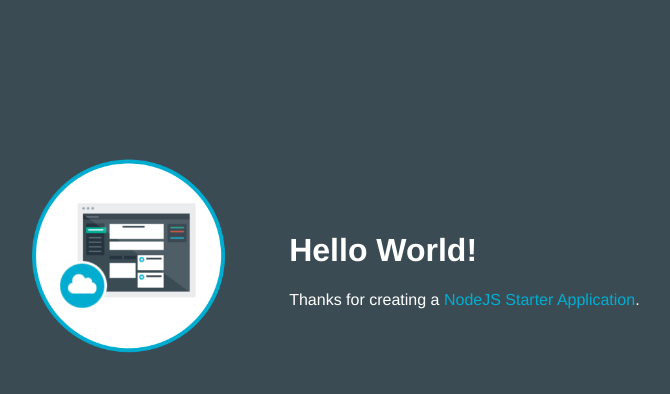
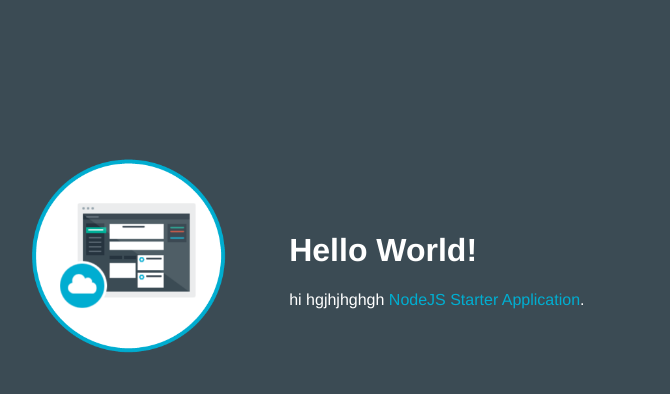
Before and after one commit to soubhat3/Souvik14, a website: page public/index.html in a window 1280 px wide. Shown: the whole page, without its empty margins (253-923 px from the left). Drawn offline with Linux system fonts and the light colour scheme.

Commit message:
change done

```diff
--- a/public/index.html
+++ b/public/index.html
@@ -17,7 +17,7 @@
         </td>
         <td>
           <h1 id="message">Hello World!</h1>
-          <p class='description'></p> Thanks for creating a <span class = "blue">NodeJS Starter Application</span>.
+          <p class='description'></p> hi hgjhjhghgh <span class = "blue">NodeJS Starter Application</span>.
         </td>
       </tr>
     </table>
```
Also changed, not shown: 1 other file.
